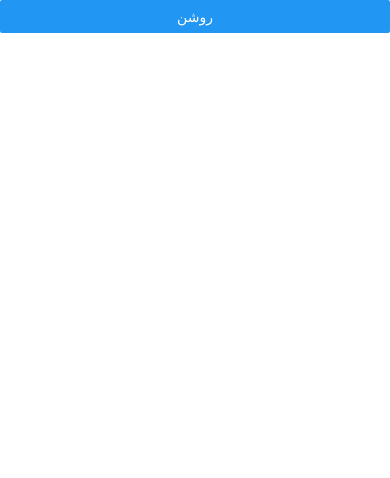
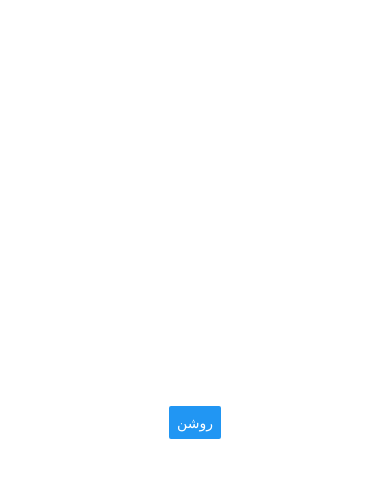
Before and after one commit to omidbaharifar/vibrate-your-phone, a React Native app: screen / in a window 390 px wide. Shown: the top 478 px of the page. Built offline with nearby package versions, Linux system fonts and the light colour scheme.

Commit message:
add useEffect for state

```diff
--- a/App.js
+++ b/App.js
@@ -1,15 +1,17 @@
-import React, { useState } from "react";
+import React, { useState, useEffect } from "react";
 import { Button, View, Vibration } from "react-native";
 
 const App = () => {
   const [isVibratorOn, setIsVibratorOn] = useState(false);
+  useEffect(() => {
+    isVibratorOn ? Vibration.vibrate([1000], true) : Vibration.cancel();
+  }, [isVibratorOn]);
 
   return (
-    <View>
+    <View style={{ flex: 1, justifyContent: "center", alignItems: "center" }}>
       <Button
         onPress={() => {
           setIsVibratorOn(!isVibratorOn);
-          isVibratorOn ? Vibration.vibrate([1000], true) : Vibration.cancel();
         }}
         title={isVibratorOn ? "خاموش" : "روشن"}
       />
```
